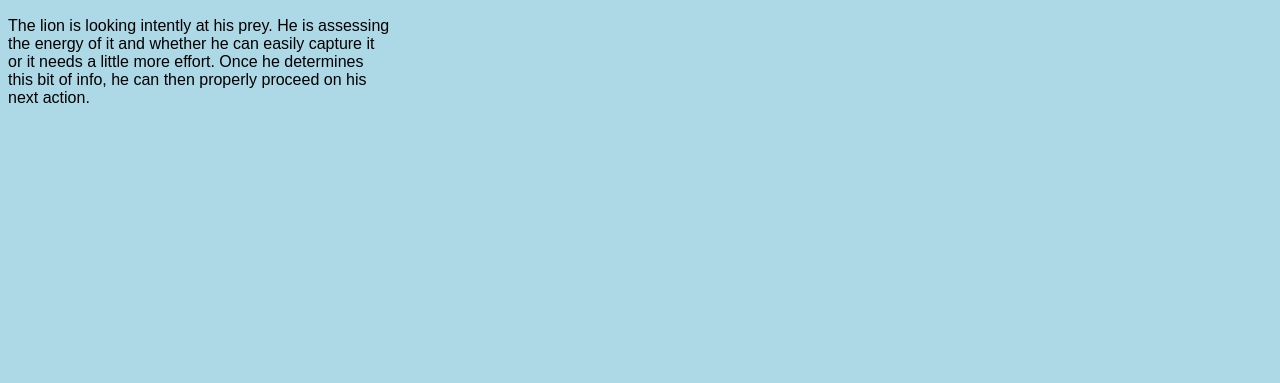
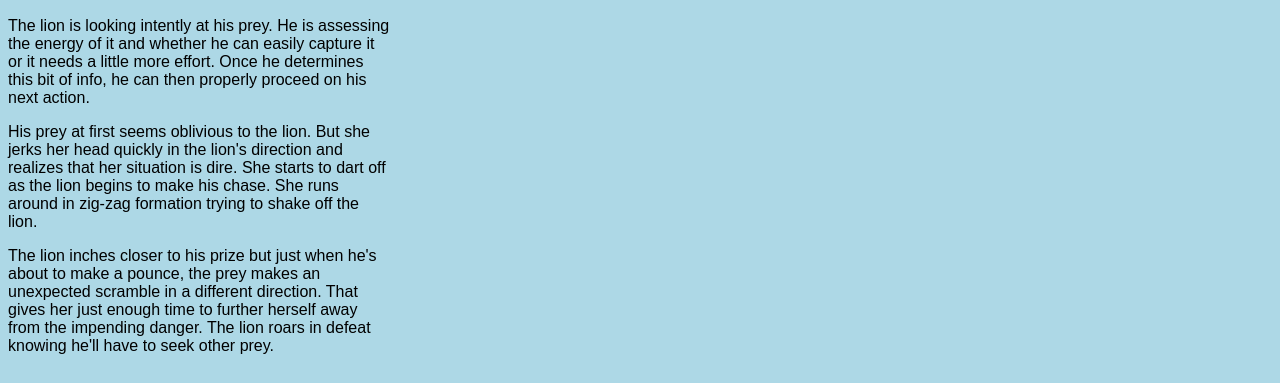
Before and after one commit to Sideem00/ADemoWebsite, a plain HTML site: page index.html in a window 1280 px wide. Shown: the part 743-1126 px from the top of the page. Before the commit the page ends 878 px from the top, so only its background shows below. Drawn offline with Linux system fonts and the light colour scheme.

Commit message:
Update index.html

```diff
--- a/index.html
+++ b/index.html
@@ -36,6 +36,20 @@
   Once he determines this bit of info, he can then properly
   proceed on his next action.
 </p>
+<p>
+  His prey at first seems oblivious to the lion.   But she
+  jerks her head quickly in the lion's direction and realizes
+  that her situation is dire.   She starts to dart off as the
+  lion begins to make his chase.  She runs around in zig-zag formation trying to shake off the
+  lion.  </p>
+  <p>
+  The lion inches closer to his prize but just when he's
+  about to make a pounce, the prey makes an unexpected scramble
+  in a different direction.    That gives her just enough time to
+  further herself away from the impending danger.
+
+  The lion roars in defeat knowing he'll have to seek other prey.
+</p>
 </div>
               </section>
     </div>
```
